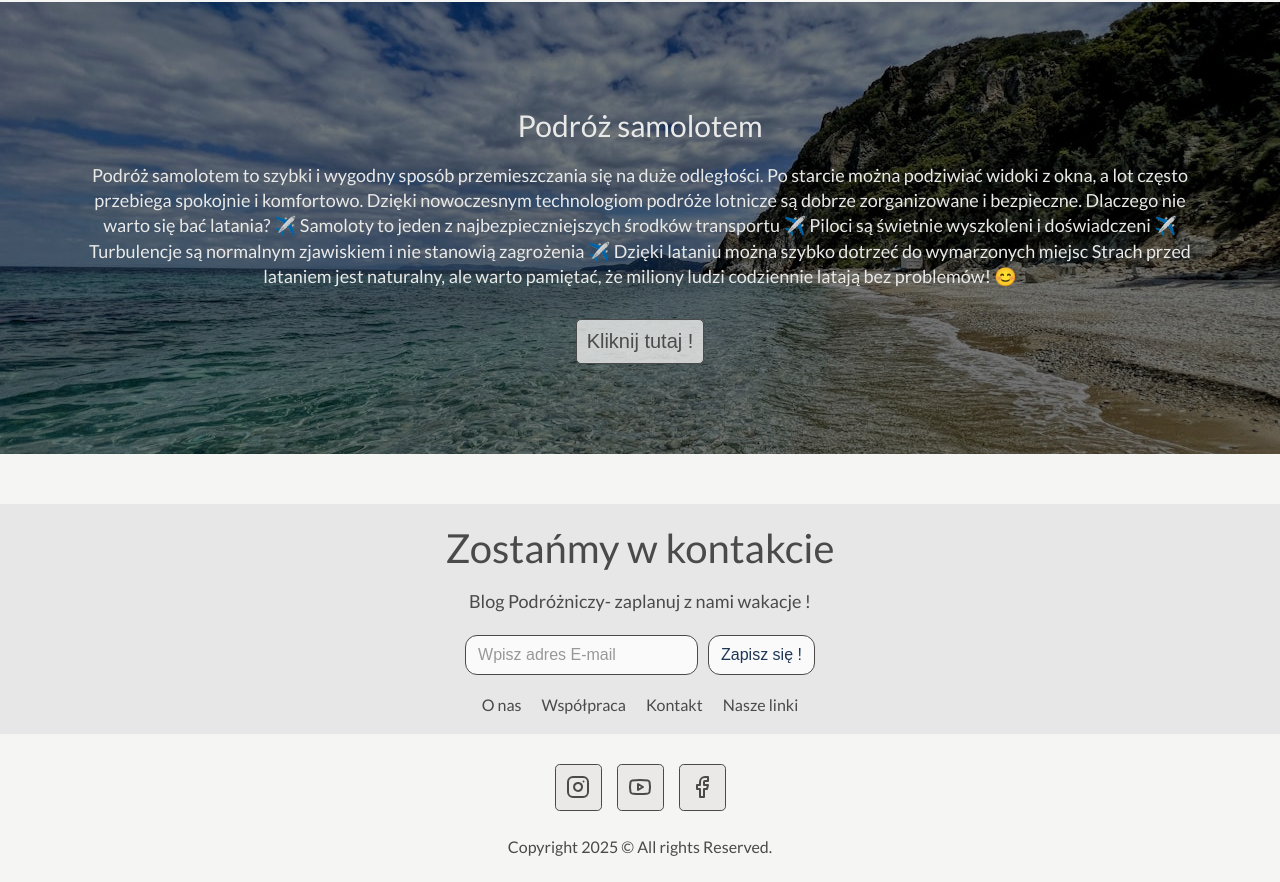
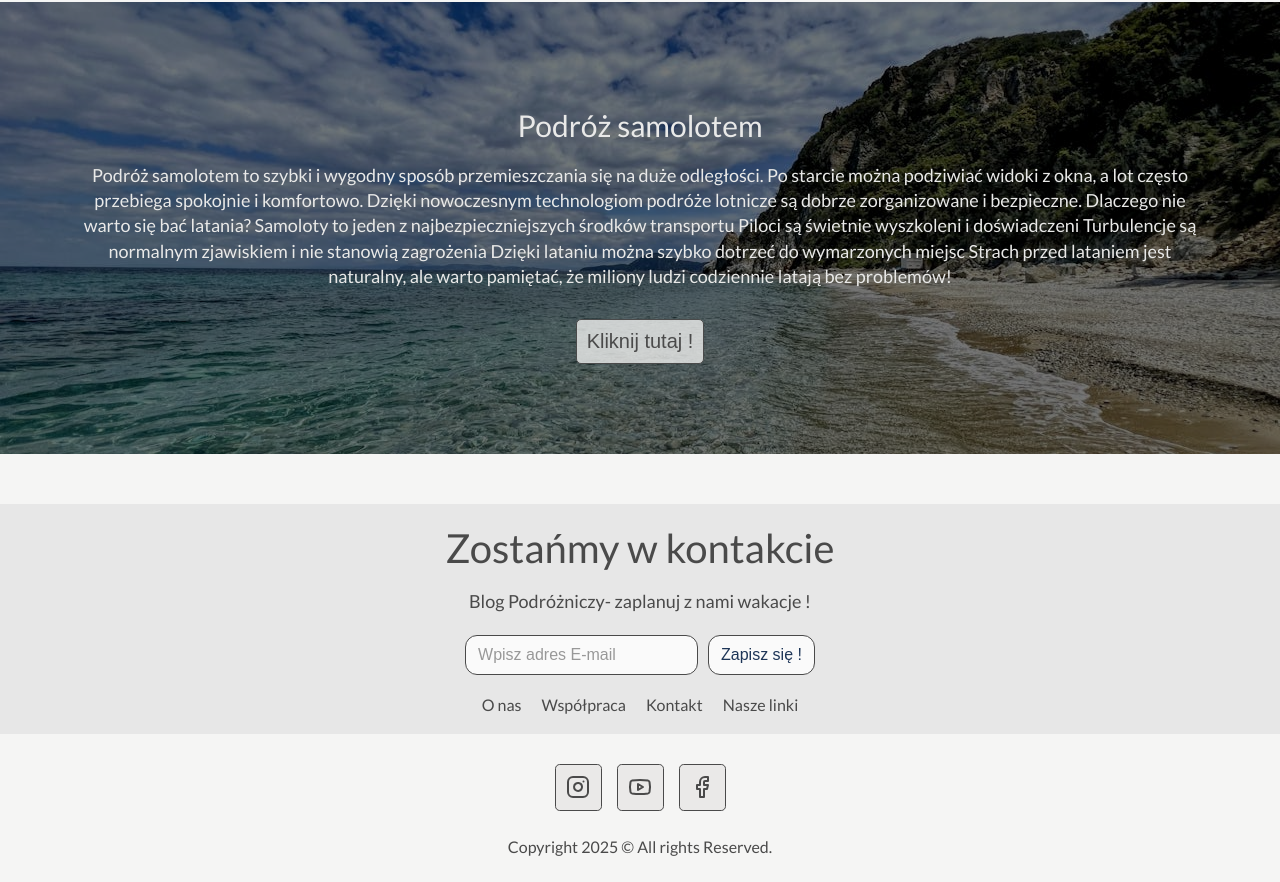
Before and after one commit to bartoszsmorawski/travel__blog, a Vue app: page / in a window 1280 px wide. Shown: the part 2336-3218 px from the top of the page. Built offline with nearby package versions, Linux system fonts and the light colour scheme.

Commit message:
Deleted emoticon from HomeView.vue

```diff
--- a/src/pages/HomeView.vue
+++ b/src/pages/HomeView.vue
@@ -34,12 +34,12 @@ To idealne miejsce na relaks, zwiedzanie i wakacyjne przygody! 🌊☀️" />
 
     <FotoSectionBaner title="Podróż samolotem" :srcImg="require('@/assets/image/morze.jpg')" altText="Sea" description="Podróż samolotem to szybki i wygodny sposób przemieszczania się na duże odległości. Po starcie można podziwiać widoki z okna, a lot często przebiega spokojnie i komfortowo. Dzięki nowoczesnym technologiom podróże lotnicze są dobrze zorganizowane i bezpieczne.
 Dlaczego nie warto się bać latania?
-✈️ Samoloty to jeden z najbezpieczniejszych środków transportu
-✈️ Piloci są świetnie wyszkoleni i doświadczeni
-✈️ Turbulencje są normalnym zjawiskiem i nie stanowią zagrożenia
-✈️ Dzięki lataniu można szybko dotrzeć do wymarzonych miejsc
+Samoloty to jeden z najbezpieczniejszych środków transportu
+Piloci są świetnie wyszkoleni i doświadczeni
+Turbulencje są normalnym zjawiskiem i nie stanowią zagrożenia
+Dzięki lataniu można szybko dotrzeć do wymarzonych miejsc
 
-Strach przed lataniem jest naturalny, ale warto pamiętać, że miliony ludzi codziennie latają bez problemów! 😊" />
+Strach przed lataniem jest naturalny, ale warto pamiętać, że miliony ludzi codziennie latają bez problemów!" />
 
     <FooterSection title="Zostańmy w kontakcie" subTitle="Blog Podróżniczy- zaplanuj z nami wakacje !" />
 
```
